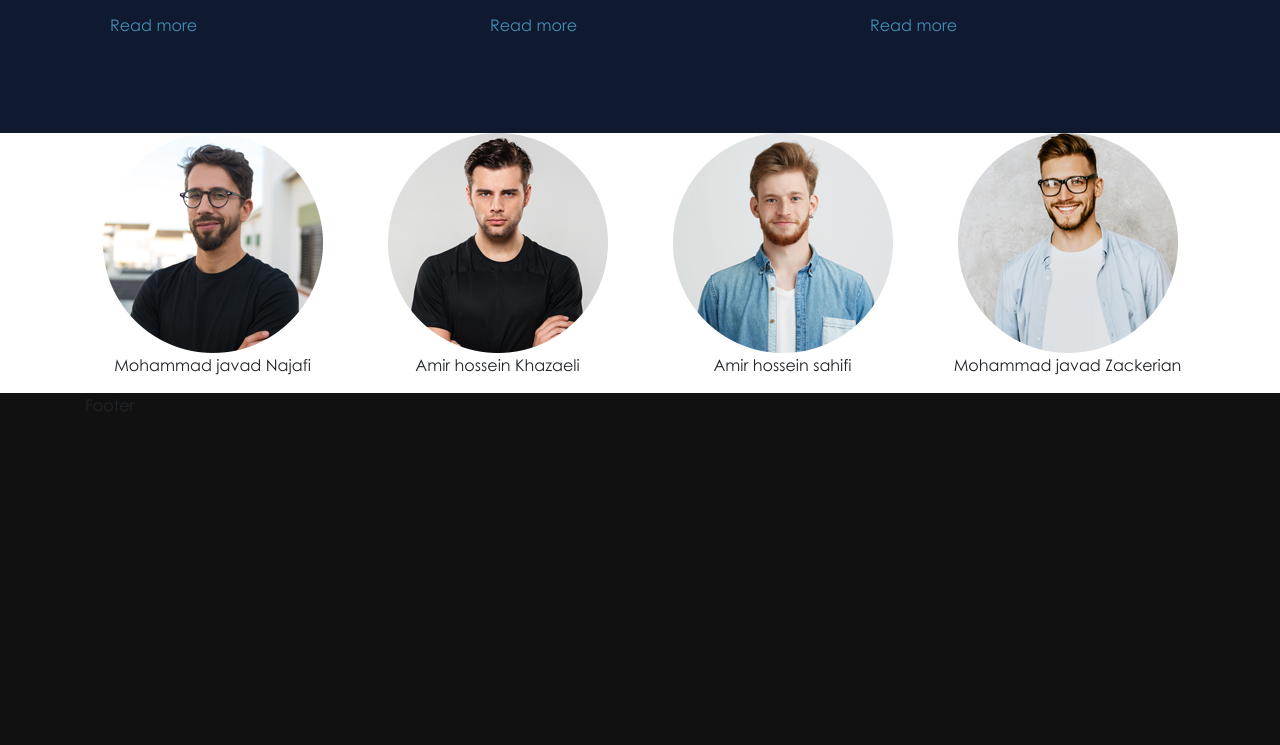
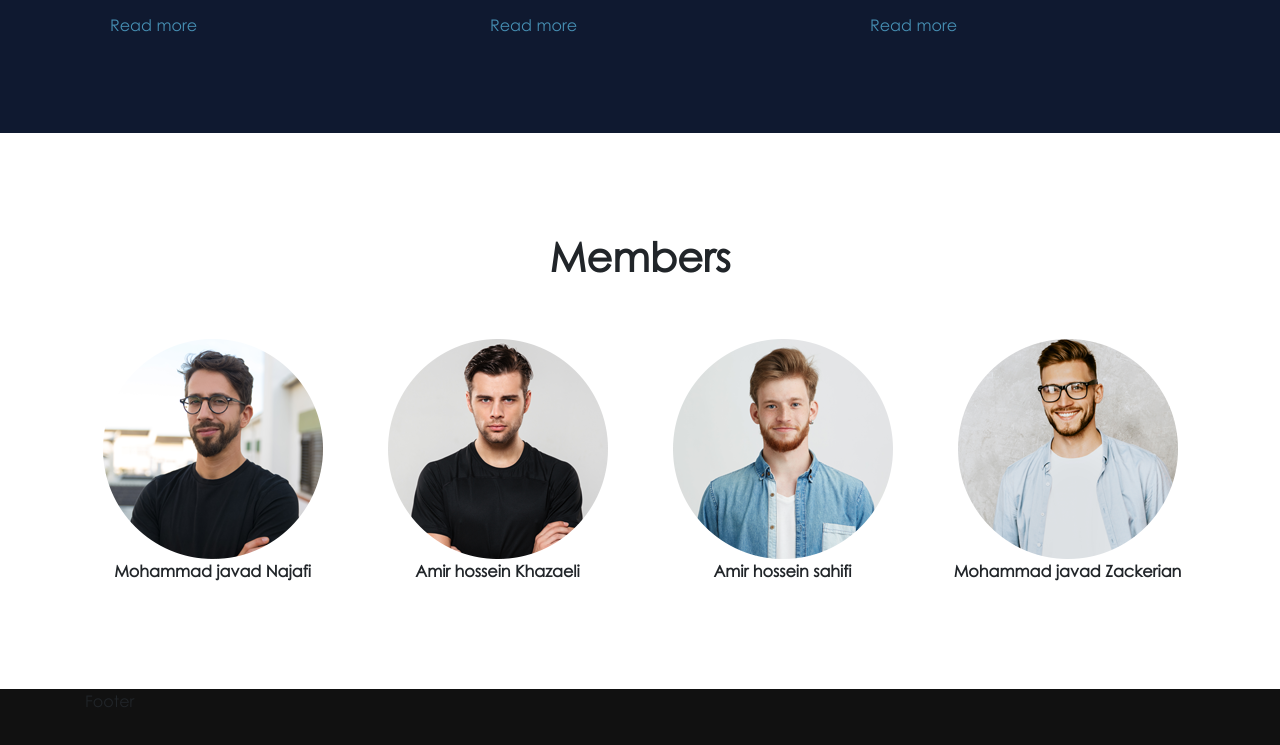
Before and after one commit to fagBoys/Opentag-ui, a plain HTML site: page Template/Index.html in a window 1280 px wide. Shown: the part 3703-4448 px from the top of the page. Drawn offline with Linux system fonts and the light colour scheme.

Commit message:
MembersFinished
Members section Finished

```diff
--- a/Template/Index.html
+++ b/Template/Index.html
@@ -281,7 +281,13 @@
         <div class="container">
           <div class="row">
             <div class="col-lg-12">
+                 <div class="col-lg-12">
+                <h1 class="heading-style">Members</h1>
+                     </div>
                 <div class="row members-row-style" style="text-align: center">
+
+
+
 
 
 
--- a/Template/style.css
+++ b/Template/style.css
@@ -348,3 +348,19 @@ technologies-row-style
     margin-left: 40px;
 
 }
+
+
+
+
+.members-row-style
+{
+    padding-top: 50px;
+
+}
+
+.members-box-style
+{
+    padding-bottom: 90px;
+    font-size:2vh;
+font-weight: bold;
+}
```
